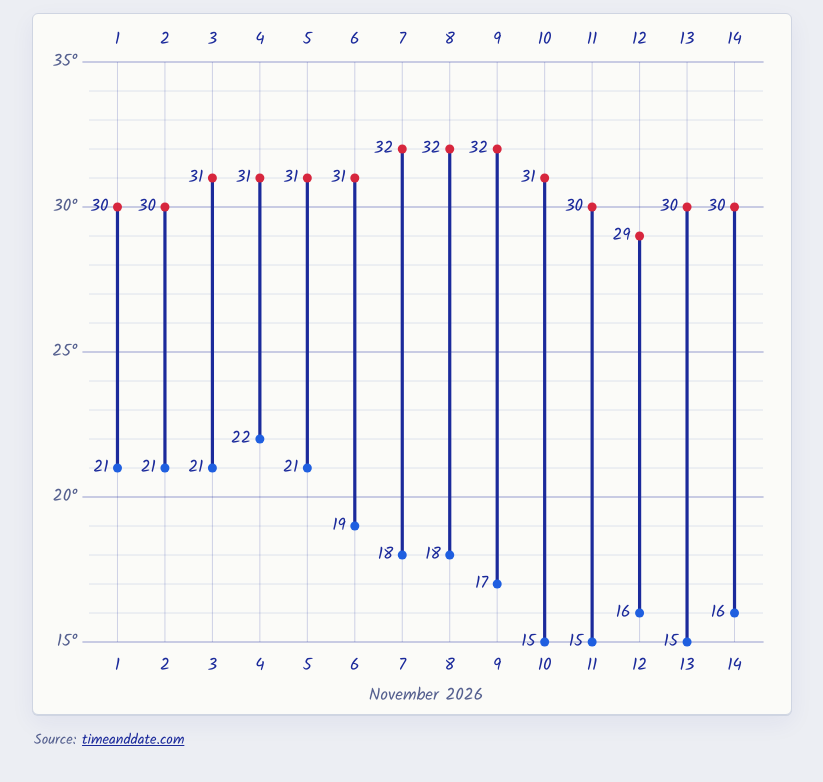
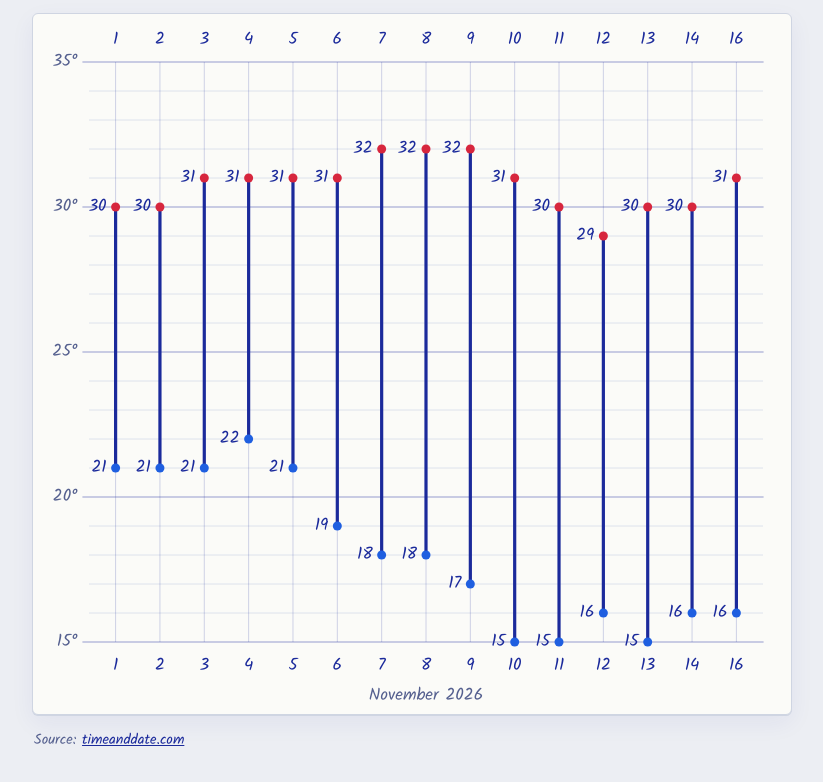
Before and after one commit to asingh44878/temp-nov-2026, a plain HTML site: page index.html in a window 1280 px wide. Shown: the part 94-876 px from the top of the page, without its empty margins (228-1051 px from the left). Drawn offline with nearby package versions, Linux system fonts and the light colour scheme.

Commit message:
Add data for day 16 to the dataset

```diff
--- a/index.html
+++ b/index.html
@@ -112,7 +112,8 @@
     { day: 11, min: 15, max: 30},
     { day: 12, min: 16, max: 29},
     { day: 13, min: 15, max: 30},
-    { day: 14, min: 16, max: 30}
+    { day: 14, min: 16, max: 30},
+    { day: 16, min: 16, max: 31}
   ];
 
   const Y_MIN = 15, Y_MAX = 35;
```
